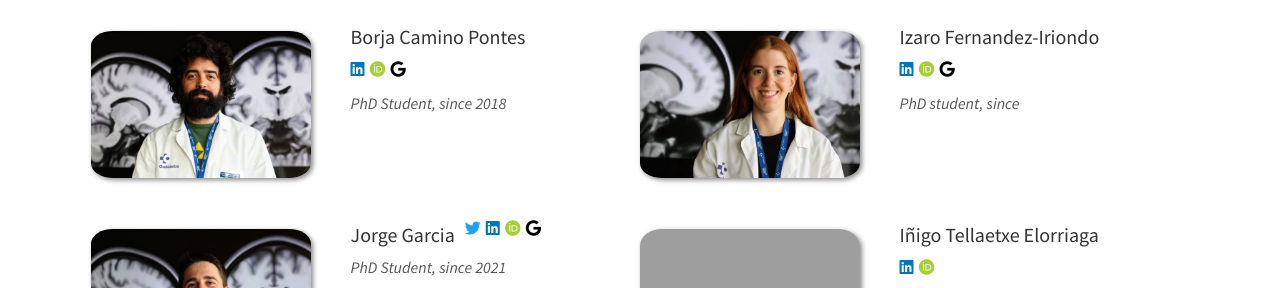
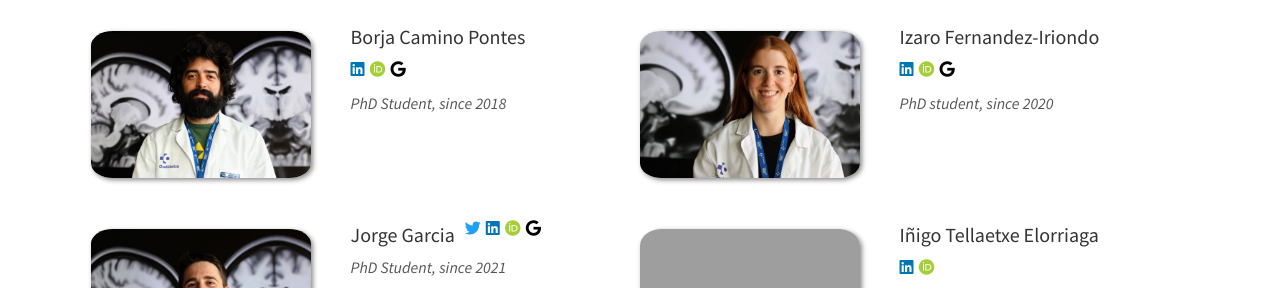
Before and after one commit to itellaetxe/compneurobilbao_website, a Jekyll site: the page built from _pages/team.md, in a window 1280 px wide and 900 px high, scrolled down 996 px. Shown: the part 167-455 px from the top of the window. Built offline with Jekyll 4.4.1, drawn with Linux system fonts in a browser that asks for light colours; nearby versions of some CDN libraries.

Commit message:
[team members. izaro datuak sartu]

```diff
--- a/_data/phd.yml
+++ b/_data/phd.yml
@@ -12,7 +12,7 @@
 
 - name: Izaro Fernandez-Iriondo
   photo: izaro.JPG
-  info: PhD student, since
+  info: PhD student, since 2020
   email: fernandeziriondo.izaro@gmail.com
   linkedin: https://www.linkedin.com/in/izaro-fernandez-iriondo-b3b7289b/?originalSubdomain=es
   google_scholar: https://scholar.google.com/citations?user=kTsYoXAAAAAJ&hl=es
```
